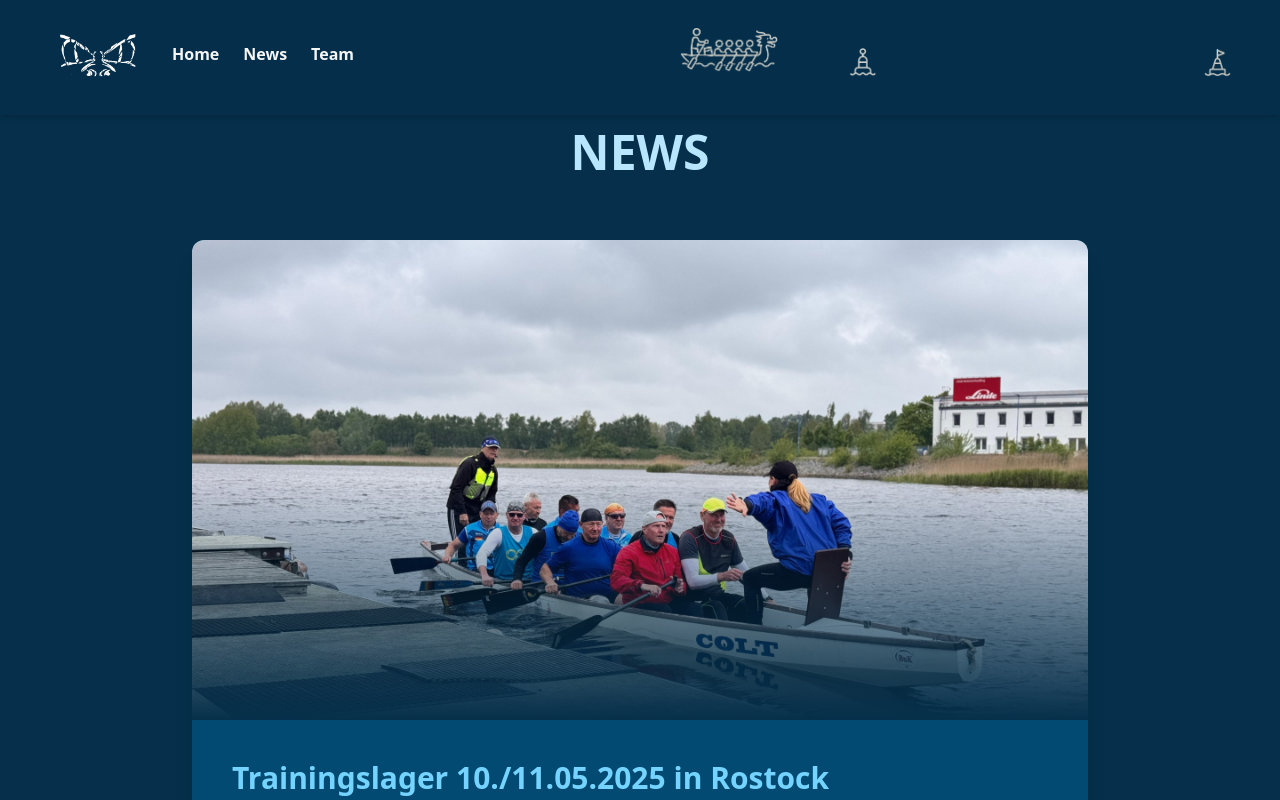
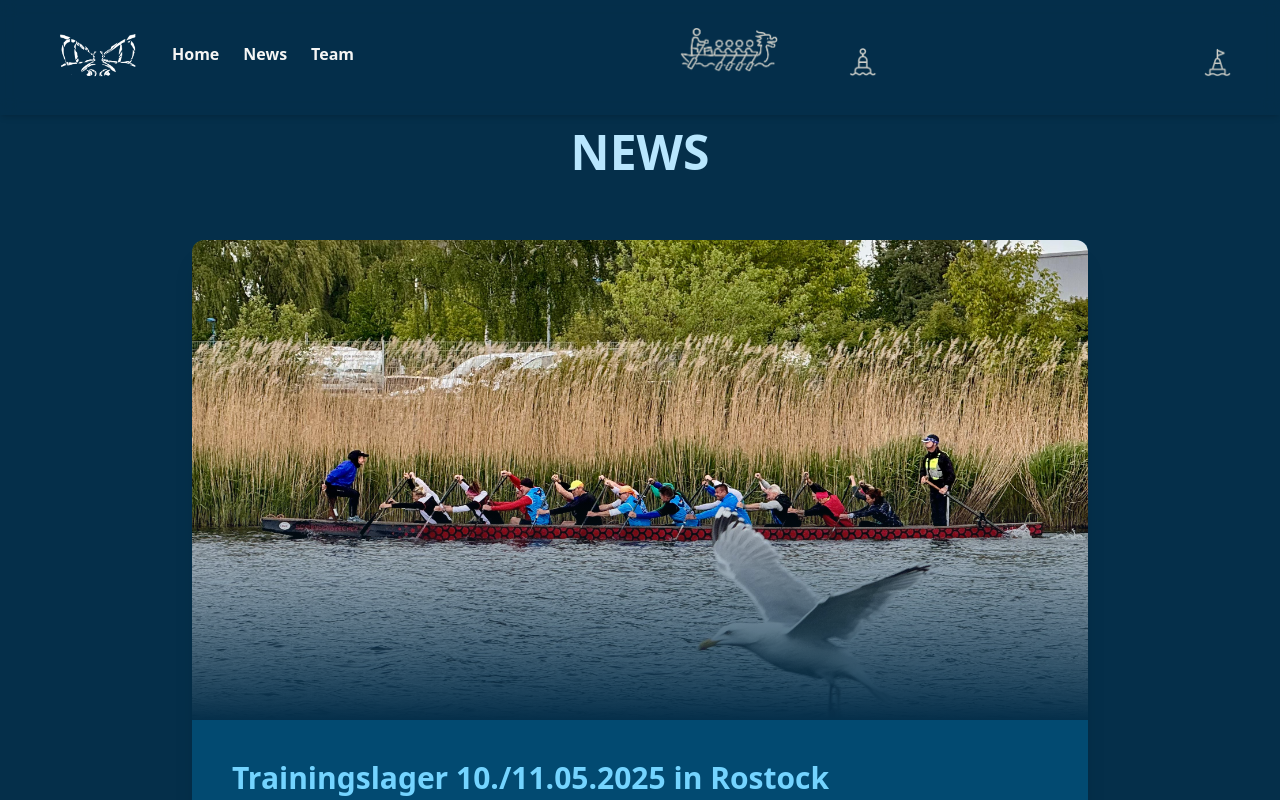
Before and after one commit to FransDressler/baltic-dragons, a Next.js app: page /news in a window 1280 px wide. Shown: the top 800 px of the page. Built offline with nearby package versions, Linux system fonts and the light colour scheme.

Commit message:
changed image on news

```diff
--- a/app/news/page.tsx
+++ b/app/news/page.tsx
@@ -7,7 +7,7 @@ import { motion } from 'framer-motion';
 const news = [
   {
     title: 'Trainingslager 10./11.05.2025 in Rostock',
-    image: '/news/trainingslager-rostock-10-05-2025/trainingslager1.jpg',
+    image: '/news/trainingslager-rostock-10-05-2025/trainingslager2.jpg',
     content:
       'Am Samstag trainierten wir im Wechsel zwischen Großboot und Smallboot – volle Konzentration auf saubere Technik und kraftvolle Schläge. Der Sonntag stand ganz im Zeichen des Großboots: Fokus auf die Rennstruktur über die unterschiedlichen Distanzen, abgestimmte Starts, starke Mittelteile und explosive Zieleinläufe.',
     link: '/news/trainingslager-rostock-10-05-2025',
```
